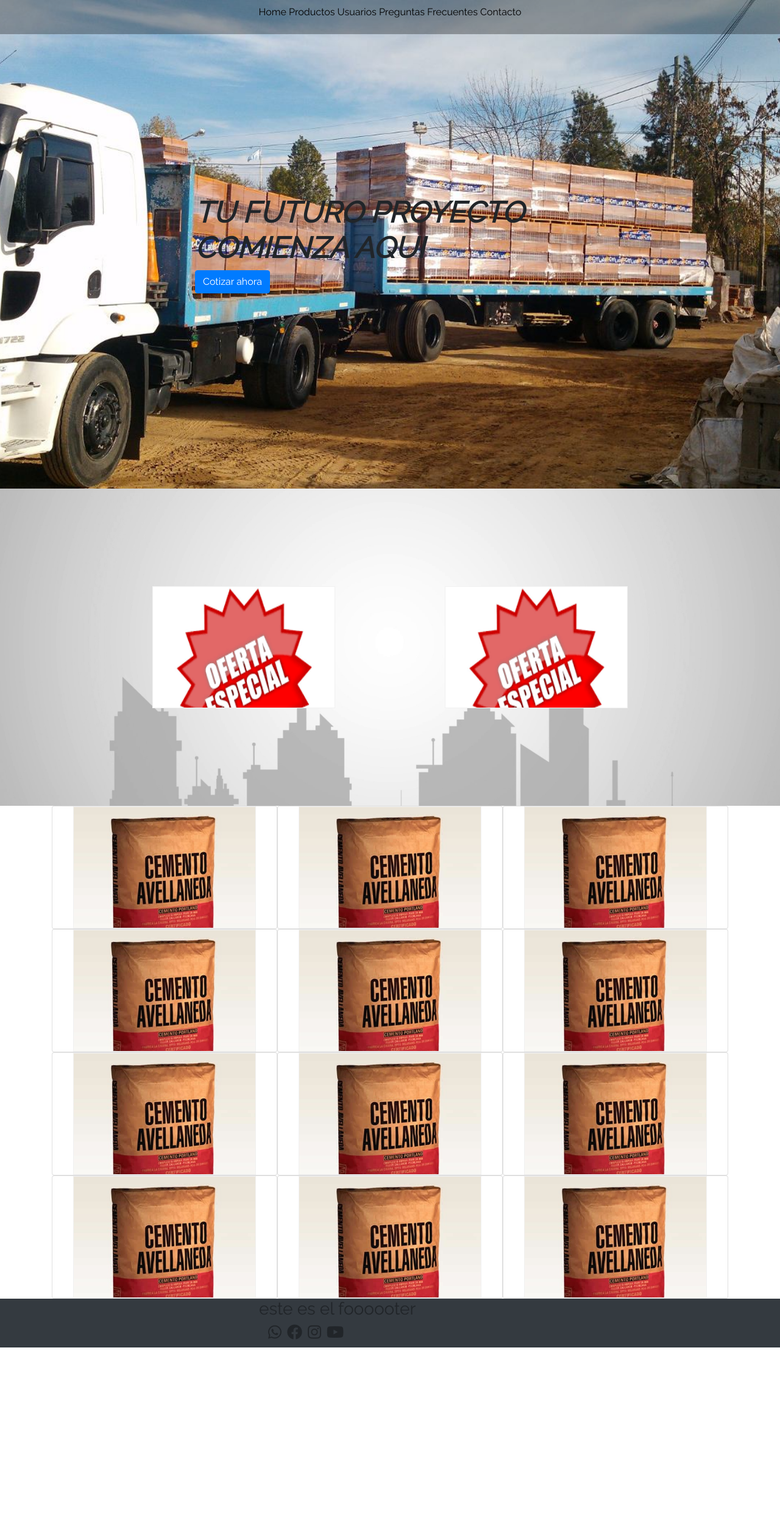
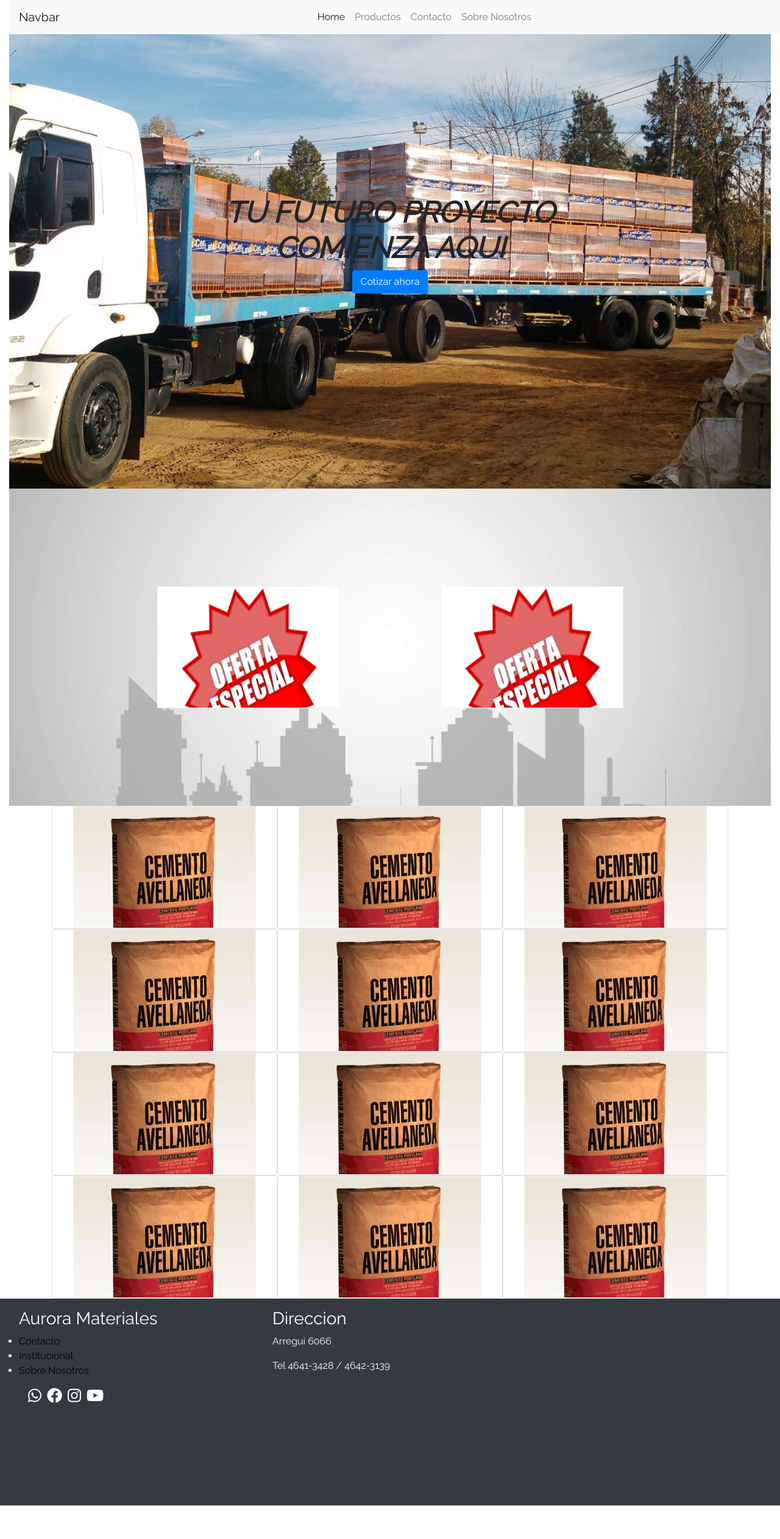
Before and after one commit to flocane/dhintegrador, a PHP site: page / in a window 1280 px wide. Shown: the whole page at 61% size. After the commit the page ends 2468 px from the top, so only its background shows below. Run offline with PHP 8.4, Linux system fonts and the light colour scheme; some libraries are stand-ins or nearby versions; grey boxes are pictures that could not be loaded.

Commit message:
arrelgando navbar y footer

```diff
--- a/css/master.css
+++ b/css/master.css
@@ -14,14 +14,6 @@ a{
 a:hover{
   text-decoration: none;
   color: inherit;
-}
-ul{
-  list-style: none;
-  display: inline-block;
-}
-li{
-  display: inline-block;
-  list-style: none;
 }
 .iconos i:hover{
   border-radius: 50%;
@@ -60,21 +52,23 @@ transition: color 0.4s ease;
   background-repeat: no-repeat;
   padding: 20em;
   display: flex;
-  margin: 0:
+  margin: 0;
+  justify-content:center;
 }
 .first-title{
   text-transform: uppercase;
-  justify-content: center;
+  text-align: center;
   font-weight: bold;
   font-style: italic;
-  font-size: 3em
+  font-size: 3em;
+  justify-content:center;
 }
 .cotizar{
   justify-content: center;
 }
 .foot {
     width: 100%;
-    height: 5em;
+    color: white;
     bottom: 0;
     z-index: 20;
 }
--- a/index.html
+++ b/index.html
@@ -8,17 +8,30 @@
     <link rel="stylesheet" href="https://use.fontawesome.com/releases/v5.8.1/css/all.css" integrity="sha384-50oBUHEmvpQ+1lW4y57PTFmhCaXp0ML5d60M1M7uH2+nqUivzIebhndOJK28anvf" crossorigin="anonymous">
     <link href="https://fonts.googleapis.com/css?family=Raleway" rel="stylesheet">
   </head>
-  <body>
-    <div class="container-fluid px-0">
-      <nav class= "navbar mx-0">
+  <body> <div class=" container-fluid">
 
-        <ul class="mx-auto">
-          <li><a href="#">Home</a></li>
-          <li><a href="#">Productos</a></li>
-          <li> <a href="#">Usuarios</a></li>
-          <li> <a href="#">Preguntas Frecuentes</a></li>
-          <li><a href="#">Contacto</a></li>
+
+    <nav class="navbar navbar-expand-lg navbar-light bg-light">
+  <a class="navbar-brand" href="#">Navbar</a>
+  <button class="navbar-toggler" type="button" data-toggle="collapse" data-target="#navbarNav" aria-controls="navbarNav" aria-expanded="false" aria-label="Toggle navigation">
+    <span class="navbar-toggler-icon"></span>
+  </button>
+  <div class="collapse navbar-collapse" id="navbarNav">
+    <ul class="navbar-nav">
+      <li class="nav-item active">
+        <a class="nav-link" href="#">Home <span class="sr-only">(current)</span></a>
+      </li>
+      <li class="nav-item">
+        <a class="nav-link" href="#">Productos</a>
+      </li>
+      <li class="nav-item">
+        <a class="nav-link" href="#">Contacto</a>
+      </li>
+      <li class="nav-item">
+        <a class="nav-link" href="#" >Sobre Nosotros</a>
+      </li>
     </ul>
+  </div>
 </nav>
       <div class="section1 row mx-0">
         <h2 class="first-title"> Tu futuro proyecto comienza aqui</h2> <br>
@@ -63,7 +76,7 @@
 
 
           <section class="section3 row mx-0">
-            <div class="card col-12 col-md-4" style="width: 18rem;">
+            <div class="card col-sm-12 col-md-4 " >
               <div class="flip-card">
                 <div class="flip-card-inner">
                   <div class="flip-card-front">
@@ -77,7 +90,7 @@
                 </div>
                 </div>
             </div>
-            <div class="card col-12 col-md-4" style="width: 18rem;">
+            <div class="card col-sm-12 col-md-4 " >
               <div class="flip-card">
                 <div class="flip-card-inner">
                   <div class="flip-card-front">
@@ -91,7 +104,7 @@
                 </div>
                 </div>
             </div>
-            <div class="card col-12 col-md-4" style="width: 18rem;">
+            <div class="card col-sm-12 col-md-4 " >
               <div class="flip-card">
                 <div class="flip-card-inner">
                   <div class="flip-card-front">
@@ -105,7 +118,7 @@
                 </div>
                 </div>
             </div>
-            <div class="card col-12 col-md-4" style="width: 18rem;">
+            <div class="card col-sm-12 col-md-4 " >
               <div class="flip-card">
                 <div class="flip-card-inner">
                   <div class="flip-card-front">
@@ -119,7 +132,7 @@
                 </div>
                 </div>
             </div>
-            <div class="card col-12 col-md-4" style="width: 18rem;">
+            <div class="card col-sm-12 col-md-4 " >
               <div class="flip-card">
                 <div class="flip-card-inner">
                   <div class="flip-card-front">
@@ -133,7 +146,7 @@
                 </div>
                 </div>
             </div>
-            <div class="card col-12 col-md-4" style="width: 18rem;">
+            <div class="card col-sm-12 col-md-4 " >
               <div class="flip-card">
                 <div class="flip-card-inner">
                   <div class="flip-card-front">
@@ -147,7 +160,7 @@
                 </div>
                 </div>
             </div>
-            <div class="card col-12 col-md-4" style="width: 18rem;">
+            <div class="card col-sm-12 col-md-4 " >
               <div class="flip-card">
                 <div class="flip-card-inner">
                   <div class="flip-card-front">
@@ -161,7 +174,7 @@
                 </div>
                 </div>
             </div>
-            <div class="card col-12 col-md-4" style="width: 18rem;">
+            <div class="card col-sm-12 col-md-4 " >
               <div class="flip-card">
                 <div class="flip-card-inner">
                   <div class="flip-card-front">
@@ -175,7 +188,7 @@
                 </div>
                 </div>
             </div>
-            <div class="card col-12 col-md-4" style="width: 18rem;">
+            <div class="card col-sm-12 col-md-4 " >
               <div class="flip-card">
                 <div class="flip-card-inner">
                   <div class="flip-card-front">
@@ -189,7 +202,7 @@
                 </div>
                 </div>
             </div>
-            <div class="card col-12 col-md-4" style="width: 18rem;">
+            <div class="card col-sm-12 col-md-4 " >
               <div class="flip-card">
                 <div class="flip-card-inner">
                   <div class="flip-card-front">
@@ -203,7 +216,7 @@
                 </div>
                 </div>
             </div>
-            <div class="card col-12 col-md-4" style="width: 18rem;">
+            <div class="card col-sm-12 col-md-4 " >
               <div class="flip-card">
                 <div class="flip-card-inner">
                   <div class="flip-card-front">
@@ -217,7 +230,7 @@
                 </div>
                 </div>
             </div>
-            <div class="card col-12 col-md-4" style="width: 18rem;">
+            <div class="card col-sm-12 col-md-4 " >
               <div class="flip-card">
                 <div class="flip-card-inner">
                   <div class="flip-card-front">
@@ -235,20 +248,32 @@
           </section>
         </div>
       </div>
-      <footer class= "bg-dark foot">
+      <footer class= "bg-dark foot p-3">
         <div class="row mx-0">
-                      <div class="">
-<h3>este es el foooooter</h3>
+          <div class=" col-12 col-md-4">
+            <h3>Aurora Materiales </h3>
+              <ul>
+                <li><a href="#">Contacto</a> </li>
+                <li><a href="#">Institucional</a> </li>
+                <li><a href="#">Sobre Nosotros</a> </li>
+              </ul>
               <p class="iconos">
                 <i class="fab fa-whatsapp"></i>
                 <i class="fab fa-facebook"></i>
                 <i class="fab fa-instagram"></i>
                 <i class="fab fa-youtube"></i>
               </p>
-<div class="col-md-4">
+            </div>
+            <div class="col-12 col-md-4">
+              <h3>Direccion</h3>
+              <p>Arregui 6066</p>
+              <p>Tel 4641-3428 / 4642-3139</p>
+            </div>
+            <div class="col-md-4 ">
               <iframe src="https://www.google.com/maps/embed?pb=!1m18!1m12!1m3!1d3283.066965810521!2d-58.522322683890216!3d-34.62774798045313!2m3!1f0!2f0!3f0!3m2!1i1024!2i768!4f13.1!3m3!1m2!1s0x95bcc83004f56f3d%3A0x4cb567431cac3e4d!2sAurora+Materiales+S.A!5e0!3m2!1ses-419!2sar!4v1554322283287!5m2!1ses-419!2sar" width="400" height="300" frameborder="0" style="border:0" allowfullscreen></iframe>
             </div>
-                      </div>
+              <hr>
+
       </footer>
 
   </div>
```
Also changed, not shown: formulario.php (added, +103 -0 lines), funciones.php (added, +58 -0 lines), login.html (added, +94 -0 lines), masterlogin.css (added, +13 -0 lines). Lines whose indentation alone changed are shown as unchanged.
